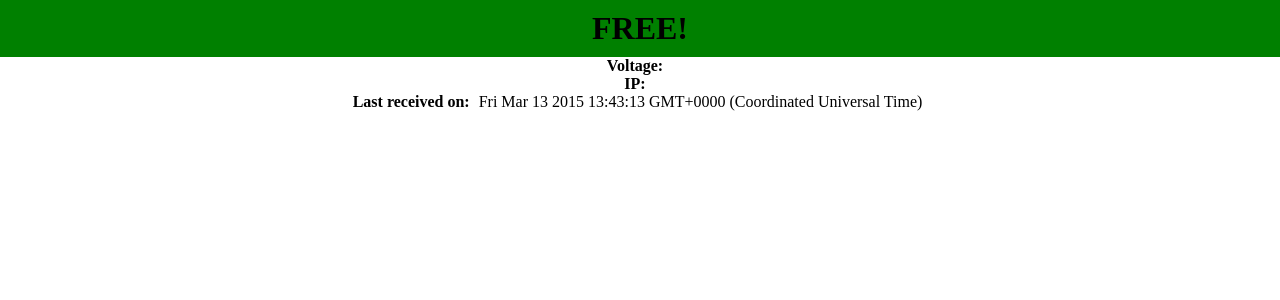
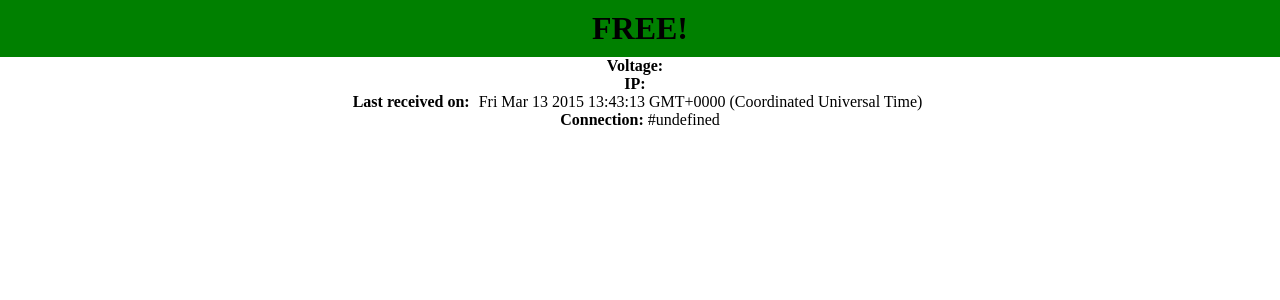
Before and after one commit to imsamurai/wc-office, a PHP site: page / in a window 1280 px wide. Shown: the top 300 px of the page. Run offline with PHP 8.4, Linux system fonts and the light colour scheme.

Commit message:
Update index.php

```diff
--- a/index.php
+++ b/index.php
@@ -22,6 +22,7 @@
       }
       $("#voltage").html((data.voltage/1000));
       $("#ip").html(data.ip);
+      $("#connection").html("#"+data.connection);
       $("#date").html(new Date(data.timestamp*1000));
       _data = data;
       setTimeout(app, timeout*1000)
@@ -58,5 +59,6 @@
 <div><b>Voltage: </b><span id="voltage"></span></div>
 <div><b>IP: </b><span id="ip"></span></div>
 <div><b>Last received on: </b><span id="date"></span></div>
+<div><b>Connection: </b><span id="connection"></span></div>
 </body>
 </html>
```
